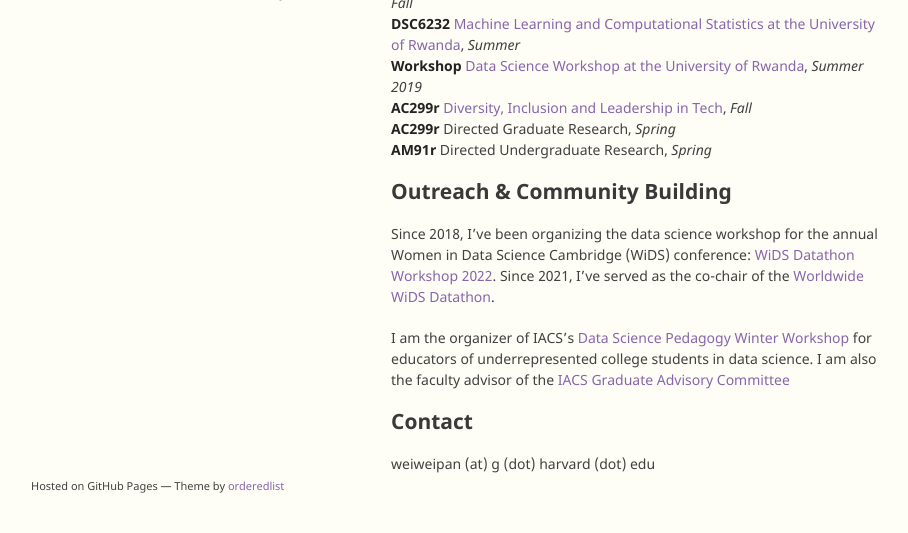
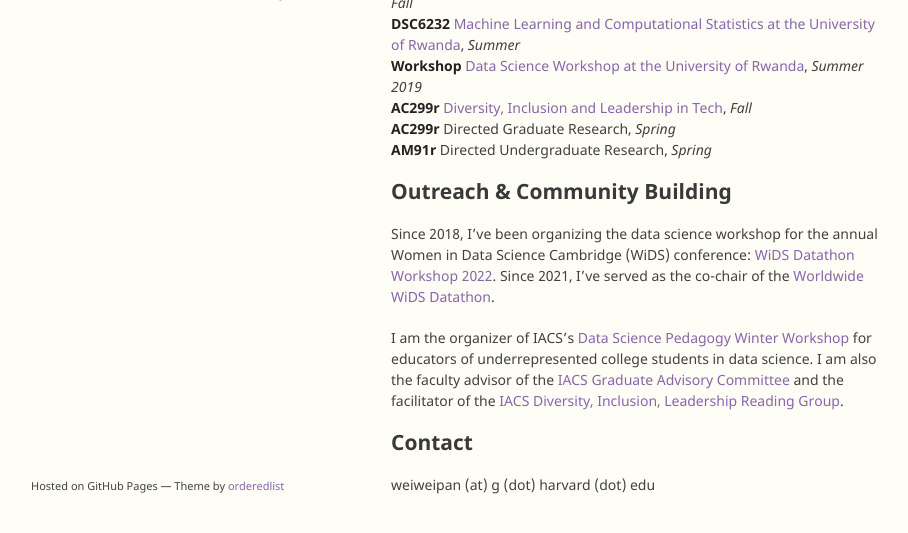
Before and after one commit to onefishy/old_webpage, a Jekyll site: the page built from index.md, in a window 1280 px wide and 900 px high, scrolled down 1019 px, cut to the strip 335-868 px from the top of the window. Shown: the whole strip, without its empty margins (179-1087 px from the left). Built offline with Jekyll 4.4.1, drawn with Linux system fonts in a browser that asks for light colours; our own code applies the rules of GitHub Pages for plain Markdown files.

Commit message:
Update index.md

```diff
--- a/index.md
+++ b/index.md
@@ -32,7 +32,7 @@ I teach undergraduate and graduate courses in data science and machine learning.
 ## Outreach & Community Building
 Since 2018, I've been organizing the data science workshop for the annual Women in Data Science Cambridge (WiDS) conference: [WiDS Datathon Workshop 2022](https://onefishy.github.io/wids_datathon/). Since 2021, I've served as the co-chair of the [Worldwide WiDS Datathon](https://www.widsconference.org).
 
-I am the organizer of IACS's [Data Science Pedagogy Winter Workshop](https://onefishy.github.io/data-science-workshop/) for educators of underrepresented college students in data science. I am also the faculty advisor of the [IACS Graduate Advisory Committee](https://iacs-gac.github.io/pages/about.html)
+I am the organizer of IACS's [Data Science Pedagogy Winter Workshop](https://onefishy.github.io/data-science-workshop/) for educators of underrepresented college students in data science. I am also the faculty advisor of the [IACS Graduate Advisory Committee](https://iacs-gac.github.io/pages/about.html) and the facilitator of the [IACS Diversity, Inclusion, Leadership Reading Group](https://onefishy.github.io/DIL_in_tech/reading_group.html).
 
 ## Contact
 weiweipan (at) g (dot) harvard (dot) edu
```
